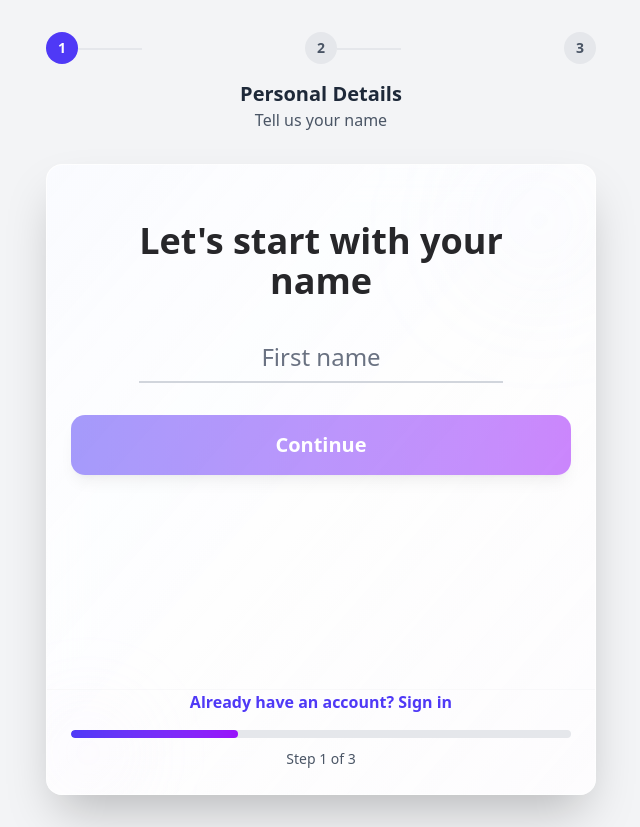
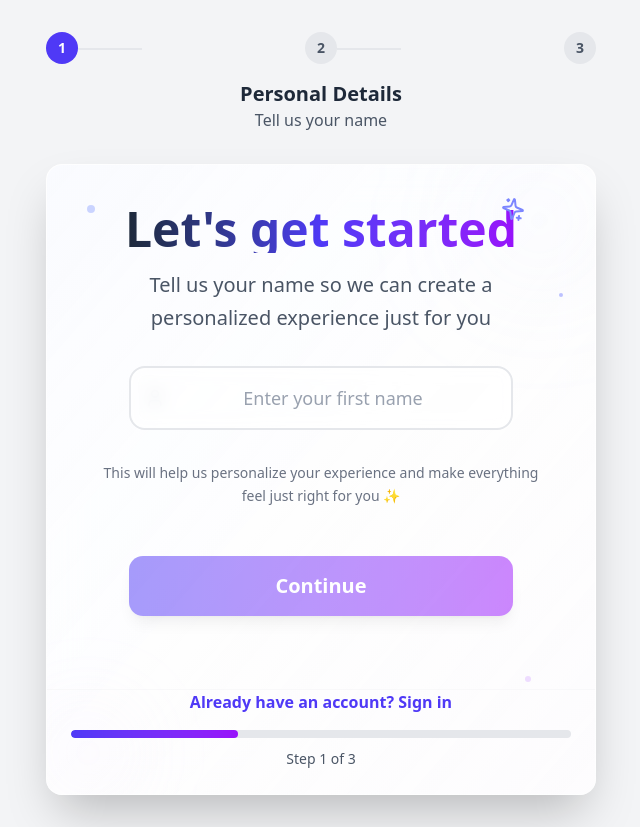
Before and after one commit to JonashGania/focused, a Next.js app: page /register in a window 1280 px wide. Shown: the whole page, without its empty margins (319-959 px from the left). Built offline with nearby package versions, Linux system fonts and the light colour scheme.

Commit message:
ui changes

```diff
--- a/components/auth/steps/StepOne.tsx
+++ b/components/auth/steps/StepOne.tsx
@@ -1,7 +1,9 @@
-import React from "react";
+import React, { useState } from "react";
 import { UseFormRegister } from "react-hook-form";
 import { RegisterSchema } from "@/lib/schema";
 import { z } from "zod";
+import { motion } from "motion/react";
+import { User, Sparkles } from "lucide-react";
 
 type StepOneProps = {
   children: React.ReactNode;
@@ -9,19 +11,119 @@ type StepOneProps = {
 };
 
 const StepOne = ({ children, register }: StepOneProps) => {
+  const [isFocused, setIsFocused] = useState(false);
+  const [inputValue, setInputValue] = useState("");
+
   return (
-    <div className="flex flex-col items-center justify-center h-full w-full gap-8">
-      <h2 className="pt-4 font-bold text-4xl text-center text-zinc-800">
-        Let&apos;s start with your <br /> name
-      </h2>
-      <input
-        type="text"
-        placeholder="First name"
-        autoComplete="off"
-        {...register("firstName")}
-        className="text-2xl text-center border-b-2 placeholder:text-gray-500 border-gray-300 focus:border-indigo-300 focus:outline-none transition-all duration-500 px-2 py-2"
+    <div className="flex flex-col items-center justify-center h-full w-full space-y-8">
+      {/* Header with animation */}
+      <motion.div
+        initial={{ opacity: 0, y: -20 }}
+        animate={{ opacity: 1, y: 0 }}
+        transition={{ delay: 0.2, duration: 0.6 }}
+        className="text-center space-y-4"
+      >
+        <div className="relative inline-block">
+          <motion.div
+            animate={{ rotate: 360 }}
+            transition={{ duration: 20, repeat: Infinity, ease: "linear" }}
+            className="absolute -top-2 -right-2"
+          >
+            <Sparkles className="w-6 h-6 text-indigo-400" />
+          </motion.div>
+          <h2 className="text-4xl md:text-5xl font-bold bg-gradient-to-r from-gray-800 via-indigo-600 to-purple-600 bg-clip-text text-transparent">
+            Let&apos;s get started
+          </h2>
+        </div>
+        <p className="text-xl text-gray-600 max-w-md mx-auto leading-relaxed">
+          Tell us your name so we can create a personalized experience just for
+          you
+        </p>
+      </motion.div>
+
+      {/* Input field with enhanced styling */}
+      <motion.div
+        initial={{ opacity: 0, scale: 0.9 }}
+        animate={{ opacity: 1, scale: 1 }}
+        transition={{ delay: 0.4, duration: 0.5 }}
+        className="relative w-full max-w-sm"
+      >
+        <div className="relative group">
+          <div
+            className={`absolute inset-y-0 left-0 pl-4 flex items-center pointer-events-none transition-all duration-300 ${
+              isFocused || inputValue
+                ? "text-indigo-500 scale-110"
+                : "text-gray-400"
+            }`}
+          >
+            <User size={20} />
+          </div>
+
+          <input
+            type="text"
+            placeholder="Enter your first name"
+            autoComplete="given-name"
+            {...register("firstName", {
+              onChange: (e) => setInputValue(e.target.value),
+            })}
+            onFocus={() => setIsFocused(true)}
+            onBlur={() => setIsFocused(false)}
+            className={`w-full pl-12 pr-6 py-4 text-lg text-center bg-white/70 backdrop-blur-sm border-2 rounded-2xl transition-all duration-300 placeholder:text-gray-400 focus:outline-none ${
+              isFocused
+                ? "border-indigo-400 focus:border-indigo-500 focus:ring-4 focus:ring-indigo-100 shadow-lg transform scale-105"
+                : "border-gray-200 hover:border-gray-300 focus:border-indigo-400 focus:ring-2 focus:ring-indigo-100"
+            }`}
+          />
+
+          {/* Animated border effect */}
+          <div
+            className={`absolute inset-0 rounded-2xl transition-all duration-500 pointer-events-none ${
+              isFocused
+                ? "bg-gradient-to-r from-indigo-400/20 via-purple-400/20 to-indigo-400/20 opacity-100"
+                : "opacity-0"
+            }`}
+            style={{
+              background: isFocused
+                ? "linear-gradient(45deg, rgba(99, 102, 241, 0.1), rgba(139, 92, 246, 0.1), rgba(99, 102, 241, 0.1))"
+                : undefined,
+            }}
+          />
+        </div>
+      </motion.div>
+
+      {/* Motivational text */}
+      <motion.div
+        initial={{ opacity: 0 }}
+        animate={{ opacity: 1 }}
+        transition={{ delay: 0.6, duration: 0.5 }}
+        className="text-center max-w-md"
+      >
+        <p className="text-gray-500 text-sm leading-relaxed">
+          This will help us personalize your experience and make everything feel
+          just right for you ✨
+        </p>
+      </motion.div>
+
+      {/* Continue button */}
+      <motion.div
+        initial={{ opacity: 0, y: 20 }}
+        animate={{ opacity: 1, y: 0 }}
+        transition={{ delay: 0.8, duration: 0.5 }}
+        className="w-full max-w-sm pt-4"
+      >
+        {children}
+      </motion.div>
+
+      {/* Decorative elements */}
+      <div className="absolute top-10 left-10 w-2 h-2 bg-indigo-300 rounded-full opacity-60 animate-pulse" />
+      <div
+        className="absolute bottom-20 right-16 w-1.5 h-1.5 bg-purple-300 rounded-full opacity-40 animate-pulse"
+        style={{ animationDelay: "1s" }}
       />
-      {children}
+      <div
+        className="absolute top-32 right-8 w-1 h-1 bg-indigo-400 rounded-full opacity-50 animate-pulse"
+        style={{ animationDelay: "2s" }}
+      />
     </div>
   );
 };
```
